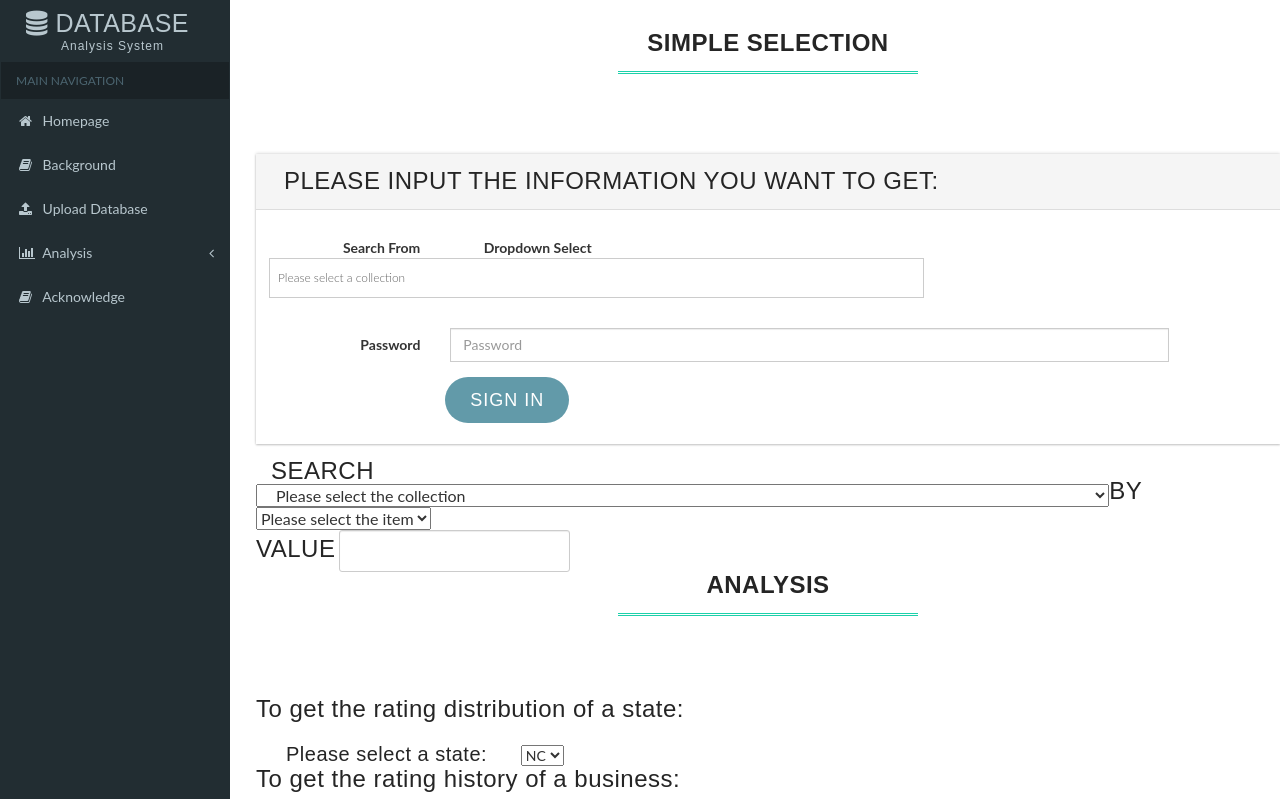
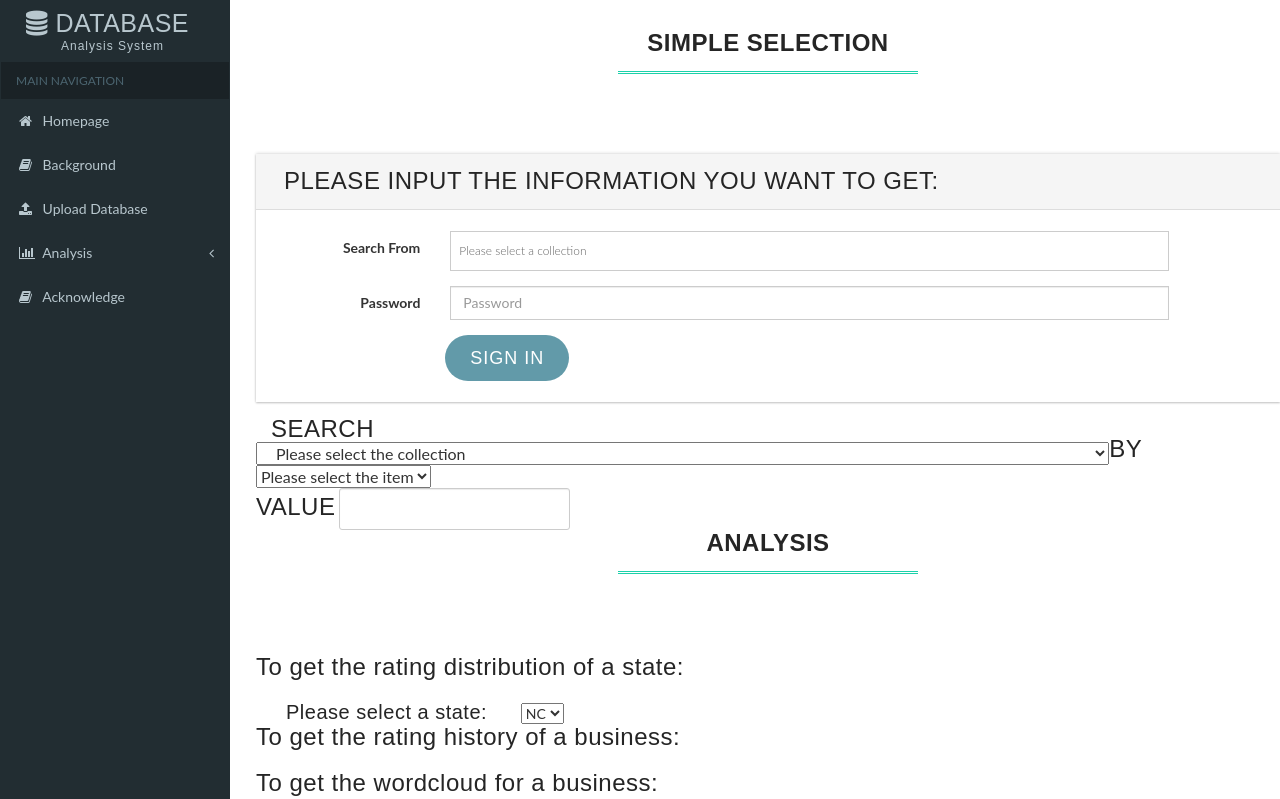
Before and after one commit to nancy0361/CS516_DataPipeline, a Flask app: page /analysis in a window 1280 px wide. Shown: the top 799 px of the page. Run offline with Flask 2, Linux system fonts and the light colour scheme; parts of the project's set-up code (start-up, migrations or seed data) failed here and were passed over; some libraries are stand-ins or nearby versions.

Commit message:
update analysis html

```diff
--- a/web/templates/analysis.html
+++ b/web/templates/analysis.html
@@ -116,16 +116,13 @@
                     <form class="form-horizontal">
                         <div class="form-group">
                             <label for="inputEmail3" class="col-sm-2 control-label">Search From</label>
-                            <div class="form-group">
-                                <label for="selector1" class="col-sm-2 control-label">Dropdown Select</label>
-                                <div class="col-sm-8">
+                            <div class="col-sm-9">
                                 <select name="selector1" id="selector1" class="form-control1">
                                     <option>Please select a collection</option>
                                     <option>Business</option>
                                     <option>User</option>
                                     <option>Review</option>
                                 </select>
-                                </div>
                             </div>
                         </div>
                         <div class="form-group">
```
Lines whose indentation alone changed are shown as unchanged.
